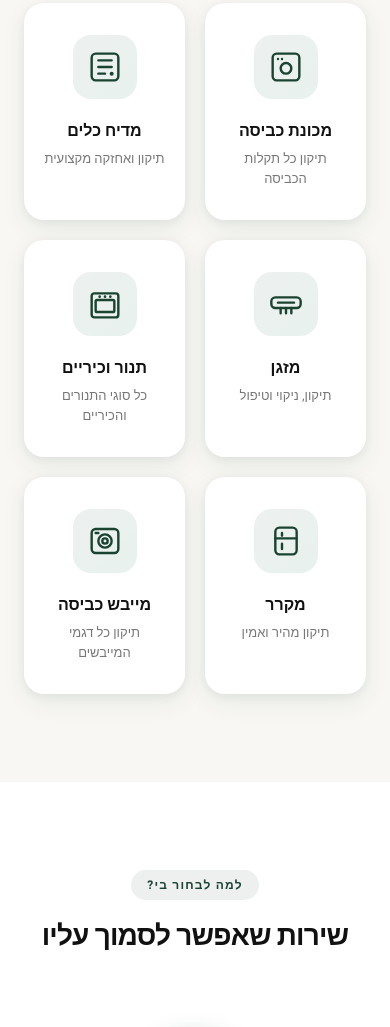
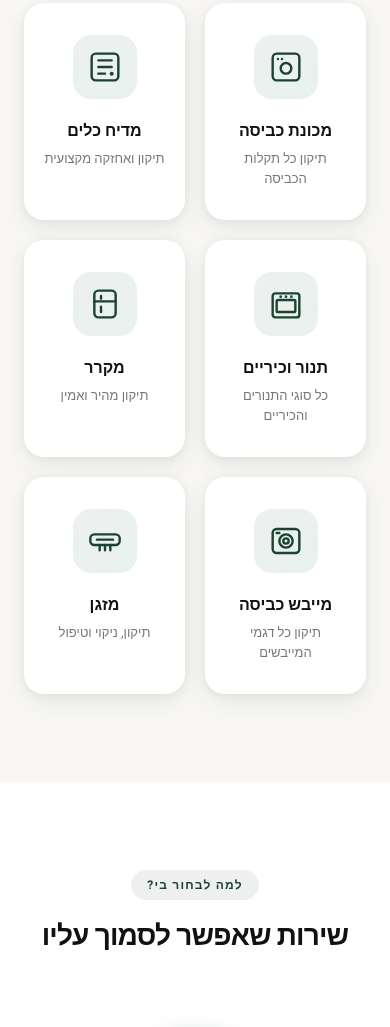
Before and after one commit to MorYSofer/BennySofer, a website: page index.html in a window 390 px wide. Shown: the part 2203-3230 px from the top of the page. Drawn offline with nearby package versions, Linux system fonts and the light colour scheme.

Commit message:
Reorder dryer card above AC on mobile

```diff
--- a/index.html
+++ b/index.html
@@ -67,6 +67,10 @@
     /* Card hover */
     .service-card {
       transition: transform 0.25s cubic-bezier(0.34, 1.56, 0.64, 1), box-shadow 0.25s ease, opacity 0.25s ease;
+    }
+    @media (max-width: 640px) {
+      .service-card:nth-child(3) { order: 4; } /* מזגן → moves after dryer */
+      .service-card:nth-child(6) { order: 3; } /* מייבש כביסה → moves before מזגן */
     }
     .service-card:hover {
       transform: translateY(-6px);
```
